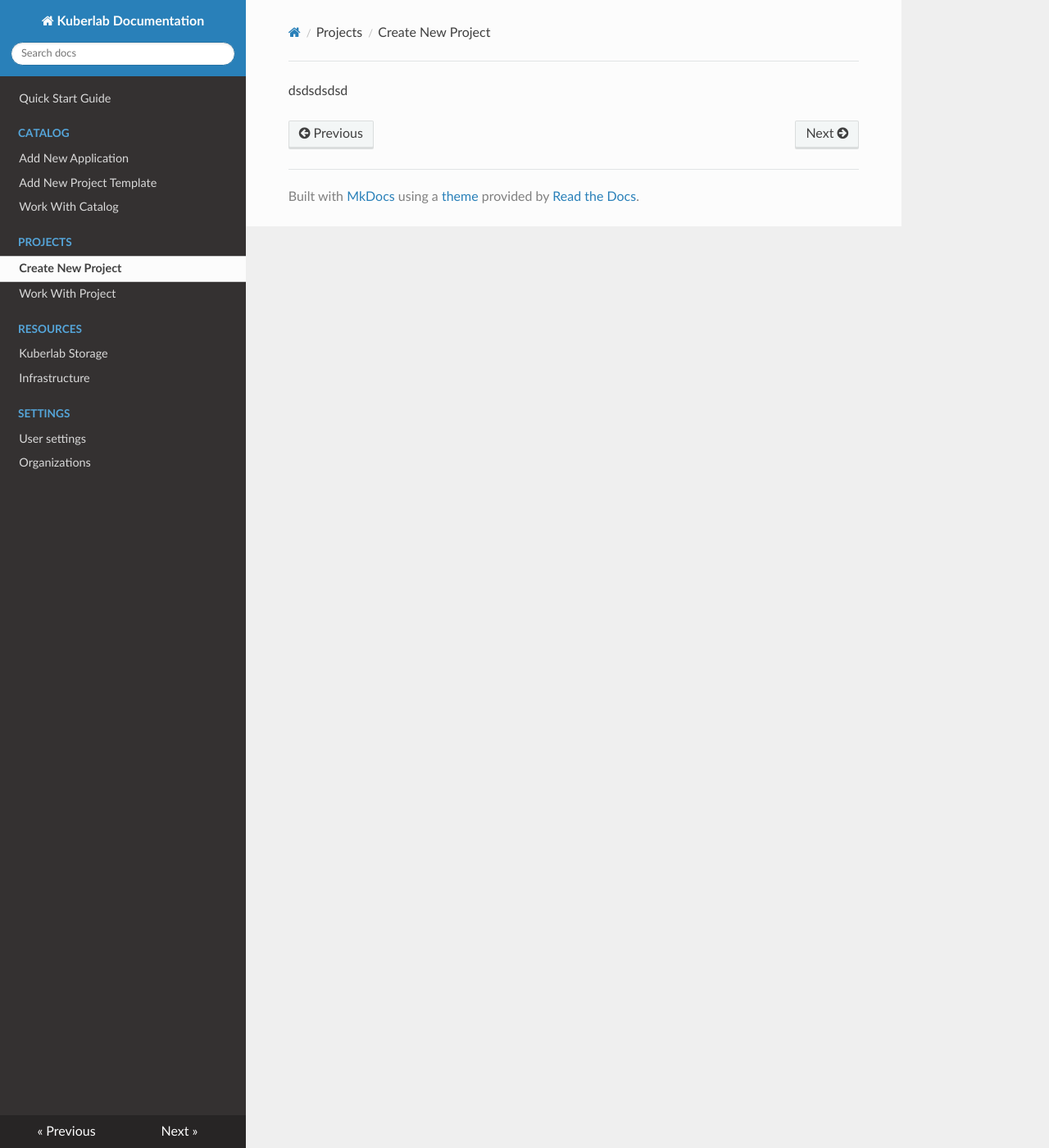
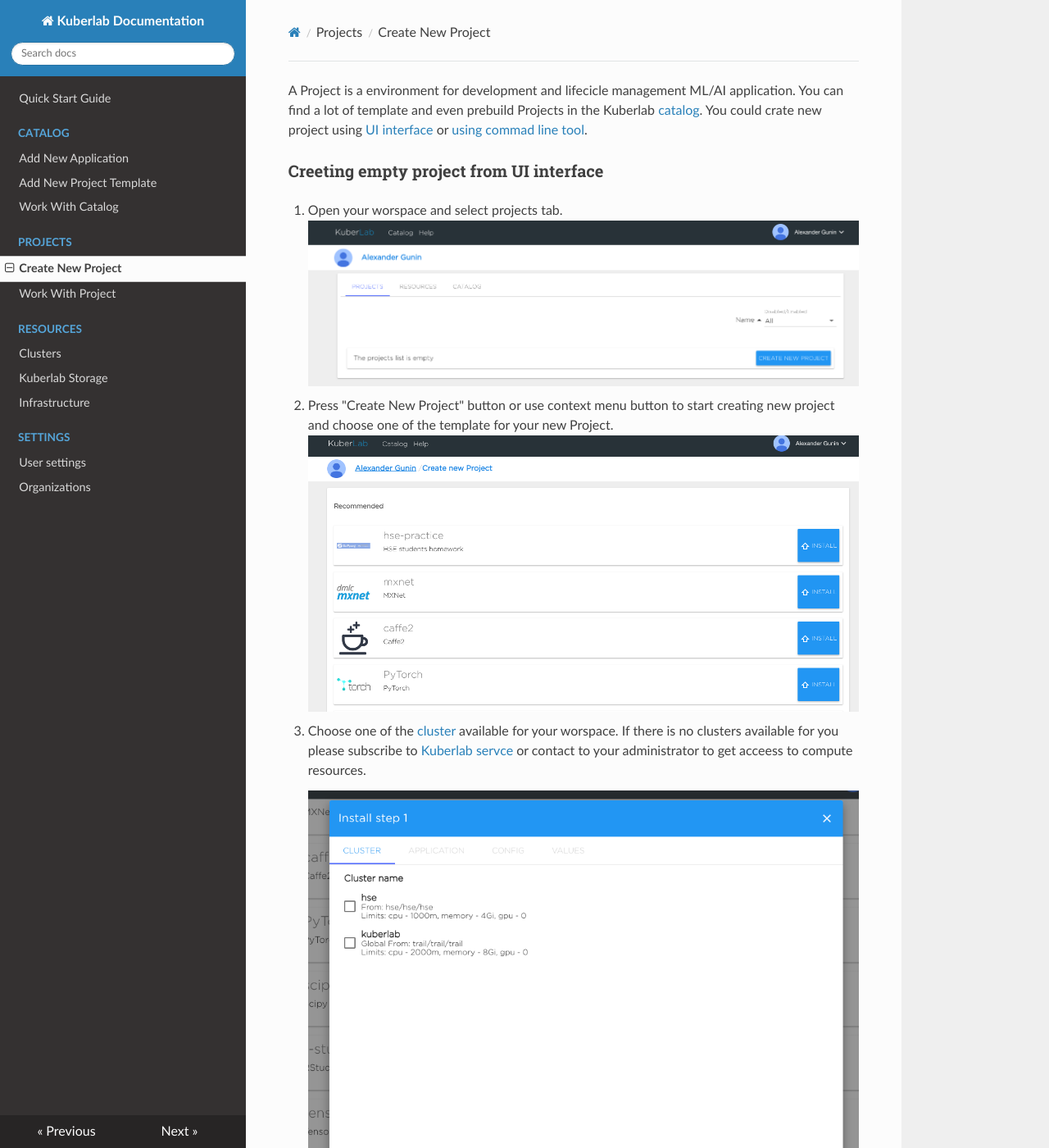
Before and after one commit to kuberlab/docs, an MkDocs documentation site: the page built from docs/Projects/Create New Project.md, in a window 1280 px wide and 1400 px high. Shown: the whole window at 82% size. Built offline with MkDocs 1.6.1, drawn with Linux system fonts in a browser that asks for light colours; nearby versions of some CDN libraries; some of the changed text lies outside the part shown.

Commit message:
create new project

```diff
--- a/docs/Projects/Create New Project.md
+++ b/docs/Projects/Create New Project.md
@@ -1 +1,19 @@
-dsdsdsdsd
+A Project is a environment for development and lifecicle management ML/AI application. You can find a lot of template and even prebuild Projects in the Kuberlab [catalog](/Catalog/Work With Catalog.md#Install project from catalog). You could crate new project using [UI interface](Create New Project.md#Creeting empty project from UI interface) or [using commad line tool](Create New Project.md#Creating empty project using Kuberlab command lien tool).
+
+### Creeting empty project from UI interface
+1. Open your worspace and select projects tab.
+![](/img/project/create1.png)
+2. Press "Create New Project" button or use context menu button to start creating new project and choose one of the template for your new Project.
+![](/img/project/wizard-1.png)
+3. Choose one of the [cluster](/Resources/Cluster.md) available for your worspace. If there is no clusters available for you please subscribe to [Kuberlab servce](/Settings/User.md#Billing) or contact to your administrator to get acceess to compute resources.
+![](/img/project/wizard-2.png)
+4. Set your project name.
+![](/img/project/wizard-3.png)
+5. Make basic configuration of your project and select of the [kuberlab storage](/Resources/Kuberlab Storage.md) or [cluster storage](/Resources/Clusters.md) avaible for your cluster.
+![](/img/project/wizard-4.png)
+6. One more time verify final configuration of the Project and press install button.
+![](/img/project/wizard-5.png)
+7. Yore are almost done. Now you have completly configured environment to work with your ML/AI application. Please see [Work With Project](Work With Project.md) for additional documentations.
+![](/img/project/wizard-6.png)
+### Creating empty project using Kuberlab command lien tool.
+Comming soon.
```
Also changed, not shown: docs/Resources/Clusters.md (added, +1 -0 lines), docs/img/project/create-project1.png (added), docs/img/project/create1.png (added), docs/img/project/wizard-1.png (added), docs/img/project/wizard-2.png (added), docs/img/project/wizard-3.png (added), docs/img/project/wizard-4.png (added), docs/img/project/wizard-5.png (added), docs/img/project/wizard-6.png (added).
